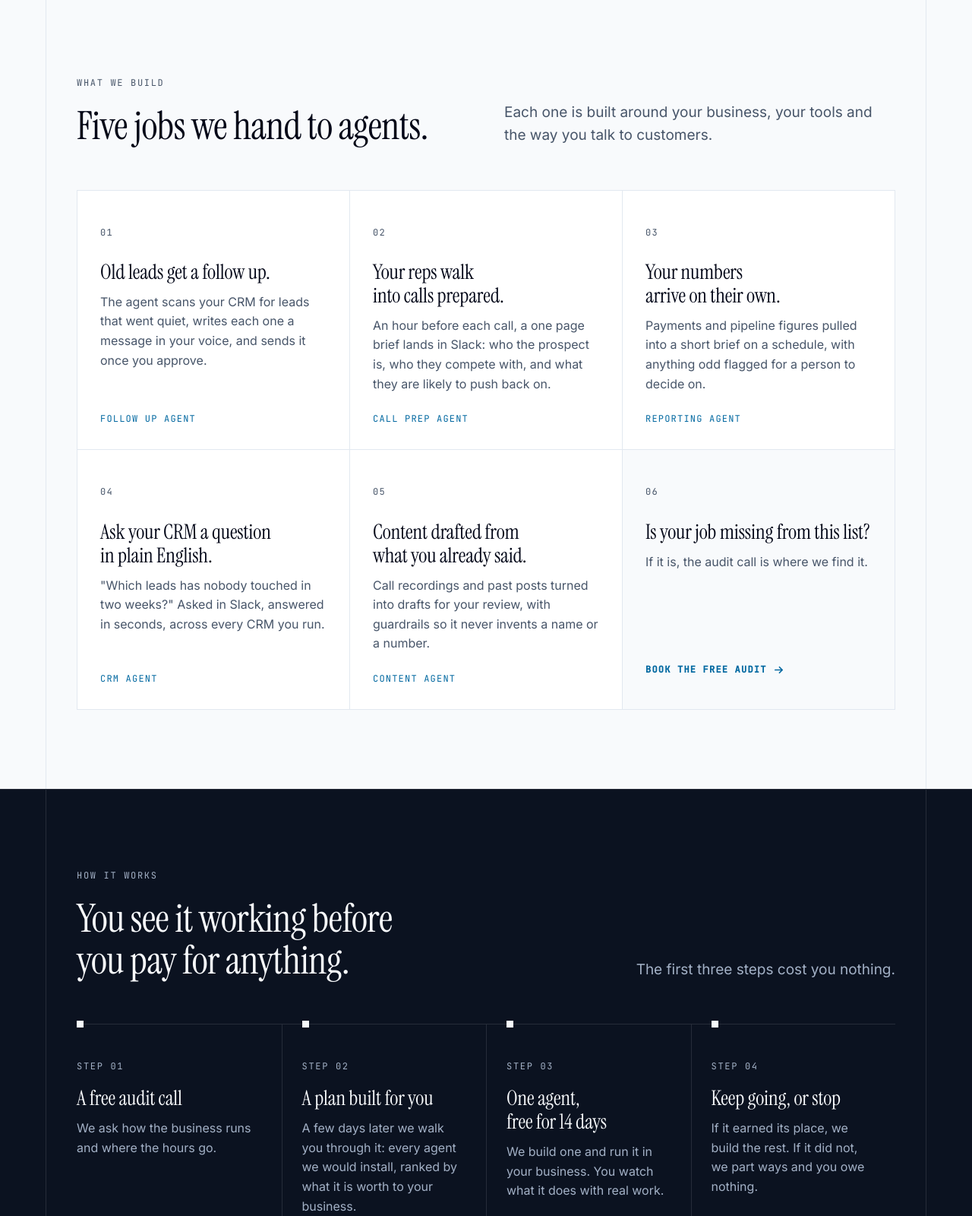
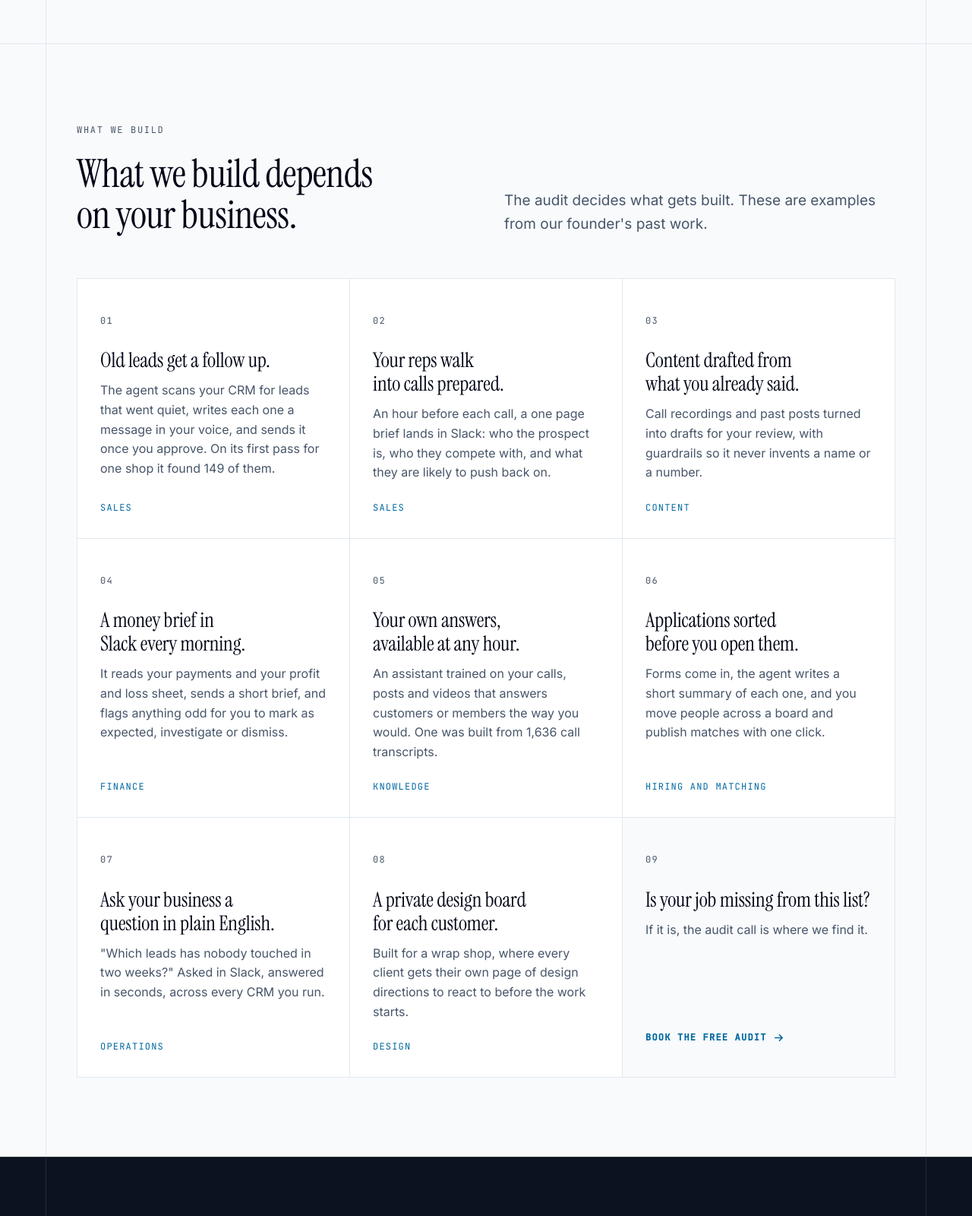
Before and after one commit to abdullahmomarr/ashvale-agents, a plain HTML site: page index.html in a window 1280 px wide. Shown: the part 1200-2800 px from the top of the page at 76% size. Drawn offline with Linux system fonts and the light colour scheme.

Commit message:
Widen the site beyond CRM work
Hero and problem section now say the audit finds the job per business.
Agent grid shows eight examples across sales, content, finance,
knowledge, hiring, operations and design. Adds a fourth work story,
a range question to the FAQ and the ashvaleagents.com canonical URL.

Co-Authored-By: Claude Opus 5.5 <noreply@anthropic.com>

```diff
--- a/index.html
+++ b/index.html
@@ -4,7 +4,7 @@
 <meta charset="utf-8">
 <meta name="viewport" content="width=device-width, initial-scale=1">
 <title>Ashvale | AI agents built and run for your business</title>
-<meta name="description" content="Ashvale builds AI agents that follow up old leads, prepare your sales calls and run your reports. The first agent is free for 14 days.">
+<meta name="description" content="Ashvale builds custom AI agents around the work your business never gets to. The first agent is free for 14 days.">
 <meta property="og:title" content="Ashvale | AI agents built and run for your business">
 <meta property="og:description" content="The work nobody gets to, done every day. The first agent is free for 14 days.">
 <meta property="og:type" content="website">
@@ -137,7 +137,7 @@ h3{font-family:var(--serif);font-weight:400;font-size:27px;line-height:1.15;lett
 .step p{color:var(--on-dark-muted);font-size:16px;margin-top:12px}
 
 /* work */
-.stories{display:grid;grid-template-columns:repeat(3,1fr);gap:20px}
+.stories{display:grid;grid-template-columns:repeat(2,1fr);gap:20px}
 .story{background:var(--card);border:1px solid var(--line);border-radius:8px;padding:30px}
 .story .where{font-family:var(--mono);font-size:12px;letter-spacing:.1em;text-transform:uppercase;color:var(--muted);margin-bottom:18px}
 .story p{color:var(--muted);font-size:16px;margin-top:12px}
@@ -251,9 +251,9 @@ h3{font-family:var(--serif);font-weight:400;font-size:27px;line-height:1.15;lett
 <section class="band dark hero" id="top">
   <div class="frame">
     <div class="hero-copy">
-      <p class="eyebrow">AI agents, built and run for your business</p>
+      <p class="eyebrow">Custom AI agents, built and run for your business</p>
       <h1>The work nobody gets to, done every day.</h1>
-      <p class="lede">We build AI agents that follow up your old leads, prepare your sales calls and run your reports. The first one is free. You keep going only if it earns its place.</p>
+      <p class="lede">Every business has a different job eating its hours. We find yours, build an AI agent to do it, and run it in your business free for 14 days. You keep going only if it earns its place.</p>
       <div class="hero-cta">
         <a class="btn btn-light" href="#book">Book the free audit call
           <svg viewBox="0 0 16 16" fill="none" stroke="currentColor" stroke-width="1.8" stroke-linecap="round" stroke-linejoin="round" aria-hidden="true"><path d="M3 8h10M9 4l4 4-4 4"/></svg>
@@ -287,10 +287,10 @@ h3{font-family:var(--serif);font-weight:400;font-size:27px;line-height:1.15;lett
     <div class="problem rv">
       <div>
         <p class="eyebrow">Why agents</p>
-        <h2>Yesterday's leads are still sitting in your CRM.</h2>
+        <h2>Somewhere in your business, the same job gets done by hand every week.</h2>
       </div>
       <div class="body">
-        <p>Your team is busy with today's customers. So the quote from March never got chased, the sales call was taken with no prep, and someone still builds the same report by hand every Monday.</p>
+        <p>For one owner it is the quotes nobody chased. For another it is the content that never gets written, the report someone rebuilds every Monday, or the applications piling up in an inbox. Your team is busy with today's customers, so it waits.</p>
         <p><strong>An agent is software that does one of those jobs every day, the same way each time, and checks with a person before anything goes out.</strong> It works inside the tools you already use, so nobody has to learn a new system.</p>
       </div>
     </div>
@@ -302,43 +302,61 @@ h3{font-family:var(--serif);font-weight:400;font-size:27px;line-height:1.15;lett
     <div class="head rv">
       <div>
         <p class="eyebrow">What we build</p>
-        <h2>Five jobs we hand to agents.</h2>
+        <h2>What we build depends on your business.</h2>
       </div>
-      <p class="lede">Each one is built around your business, your tools and the way you talk to customers.</p>
+      <p class="lede">The audit decides what gets built. These are examples from our founder's past work.</p>
     </div>
     <div class="grid6 rv">
       <article class="cell">
         <p class="num">01</p>
         <h3>Old leads get a follow up.</h3>
-        <p>The agent scans your CRM for leads that went quiet, writes each one a message in your voice, and sends it once you approve.</p>
-        <p class="kind">Follow up agent</p>
+        <p>The agent scans your CRM for leads that went quiet, writes each one a message in your voice, and sends it once you approve. On its first pass for one shop it found 149 of them.</p>
+        <p class="kind">Sales</p>
       </article>
       <article class="cell">
         <p class="num">02</p>
         <h3>Your reps walk into calls prepared.</h3>
         <p>An hour before each call, a one page brief lands in Slack: who the prospect is, who they compete with, and what they are likely to push back on.</p>
-        <p class="kind">Call prep agent</p>
+        <p class="kind">Sales</p>
       </article>
       <article class="cell">
         <p class="num">03</p>
-        <h3>Your numbers arrive on their own.</h3>
-        <p>Payments and pipeline figures pulled into a short brief on a schedule, with anything odd flagged for a person to decide on.</p>
-        <p class="kind">Reporting agent</p>
+        <h3>Content drafted from what you already said.</h3>
+        <p>Call recordings and past posts turned into drafts for your review, with guardrails so it never invents a name or a number.</p>
+        <p class="kind">Content</p>
       </article>
       <article class="cell">
         <p class="num">04</p>
-        <h3>Ask your CRM a question in plain English.</h3>
-        <p>"Which leads has nobody touched in two weeks?" Asked in Slack, answered in seconds, across every CRM you run.</p>
-        <p class="kind">CRM agent</p>
+        <h3>A money brief in Slack every morning.</h3>
+        <p>It reads your payments and your profit and loss sheet, sends a short brief, and flags anything odd for you to mark as expected, investigate or dismiss.</p>
+        <p class="kind">Finance</p>
       </article>
       <article class="cell">
         <p class="num">05</p>
-        <h3>Content drafted from what you already said.</h3>
-        <p>Call recordings and past posts turned into drafts for your review, with guardrails so it never invents a name or a number.</p>
-        <p class="kind">Content agent</p>
+        <h3>Your own answers, available at any hour.</h3>
+        <p>An assistant trained on your calls, posts and videos that answers customers or members the way you would. One was built from 1,636 call transcripts.</p>
+        <p class="kind">Knowledge</p>
+      </article>
+      <article class="cell">
+        <p class="num">06</p>
+        <h3>Applications sorted before you open them.</h3>
+        <p>Forms come in, the agent writes a short summary of each one, and you move people across a board and publish matches with one click.</p>
+        <p class="kind">Hiring and matching</p>
+      </article>
+      <article class="cell">
+        <p class="num">07</p>
+        <h3>Ask your business a question in plain English.</h3>
+        <p>"Which leads has nobody touched in two weeks?" Asked in Slack, answered in seconds, across every CRM you run.</p>
+        <p class="kind">Operations</p>
+      </article>
+      <article class="cell">
+        <p class="num">08</p>
+        <h3>A private design board for each customer.</h3>
+        <p>Built for a wrap shop, where every client gets their own page of design directions to react to before the work starts.</p>
+        <p class="kind">Design</p>
       </article>
       <article class="cell last">
-        <p class="num">06</p>
+        <p class="num">09</p>
         <h3>Is your job missing from this list?</h3>
         <p>If it is, the audit call is where we find it.</p>
         <p class="kind"><a class="link" href="#book">Book the free audit
@@ -395,12 +413,17 @@ h3{font-family:var(--serif);font-weight:400;font-size:27px;line-height:1.15;lett
       <article class="story">
         <p class="where">Vehicle wrap company · Bay Area</p>
         <h3>Two agents on a CRM of about 8,200 contacts.</h3>
-        <p>One finds leads going stale in the pipeline, drafts a follow up in the owner's own voice, and sends it to Slack for one click approval. The other briefs each rep an hour before every sales call.</p>
+        <p>One finds leads going stale in the pipeline, drafts a follow up in the owner's own voice, and sends it to Slack for one click approval. It found 149 stale leads on its first pass. The other briefs each rep an hour before every sales call.</p>
       </article>
       <article class="story">
         <p class="where">Sales coaching business · UK</p>
         <h3>A content agent that is not allowed to make things up.</h3>
         <p>It turns call transcripts and past material into drafts, reviewed in Slack. Early on it was caught inventing people and dollar figures, so guardrails were built to stop it.</p>
+      </article>
+      <article class="story">
+        <p class="where">Sales coaching business · UK</p>
+        <h3>A hiring board that reads the applications first.</h3>
+        <p>Applications arrive through a form, the agent writes a short summary of each one, and the team moves people across a board and publishes matches to the community with one click.</p>
       </article>
       <article class="story">
         <p class="where">Multi brand sales operation</p>
@@ -489,6 +512,11 @@ h3{font-family:var(--serif);font-weight:400;font-size:27px;line-height:1.15;lett
       </div>
       <div>
         <details>
+          <summary>What kinds of agents do you build?
+            <svg viewBox="0 0 18 18" fill="none" stroke="currentColor" stroke-width="1.8" stroke-linecap="round" aria-hidden="true"><path d="M9 3v12M3 9h12"/></svg></summary>
+          <p>Whatever the audit turns up. So far that has meant sales follow up, call prep, content, finance briefs, hiring boards and customer assistants. If a job repeats and someone on your team can describe how they do it, we can usually build an agent for it.</p>
+        </details>
+        <details>
           <summary>Why is the first agent free?
             <svg viewBox="0 0 18 18" fill="none" stroke="currentColor" stroke-width="1.8" stroke-linecap="round" aria-hidden="true"><path d="M9 3v12M3 9h12"/></svg></summary>
           <p>Because you have no reason to trust us yet. We would rather show you one agent doing real work in your business than ask you to believe a pitch. If it works, we expect you will want the rest.</p>
@@ -511,7 +539,7 @@ h3{font-family:var(--serif);font-weight:400;font-size:27px;line-height:1.15;lett
         <details>
           <summary>Which tools do you work with?
             <svg viewBox="0 0 18 18" fill="none" stroke="currentColor" stroke-width="1.8" stroke-linecap="round" aria-hidden="true"><path d="M9 3v12M3 9h12"/></svg></summary>
-          <p>Slack, GoHighLevel, Close, Pipedrive and Google Workspace so far. If your tool lets other software connect to it, we can usually work with it, and the audit call is where we check.</p>
+          <p>Slack, GoHighLevel, Close, Pipedrive, Typeform and Google Workspace so far. If your tool lets other software connect to it, we can usually work with it, and the audit call is where we check.</p>
         </details>
       </div>
     </div>
```
